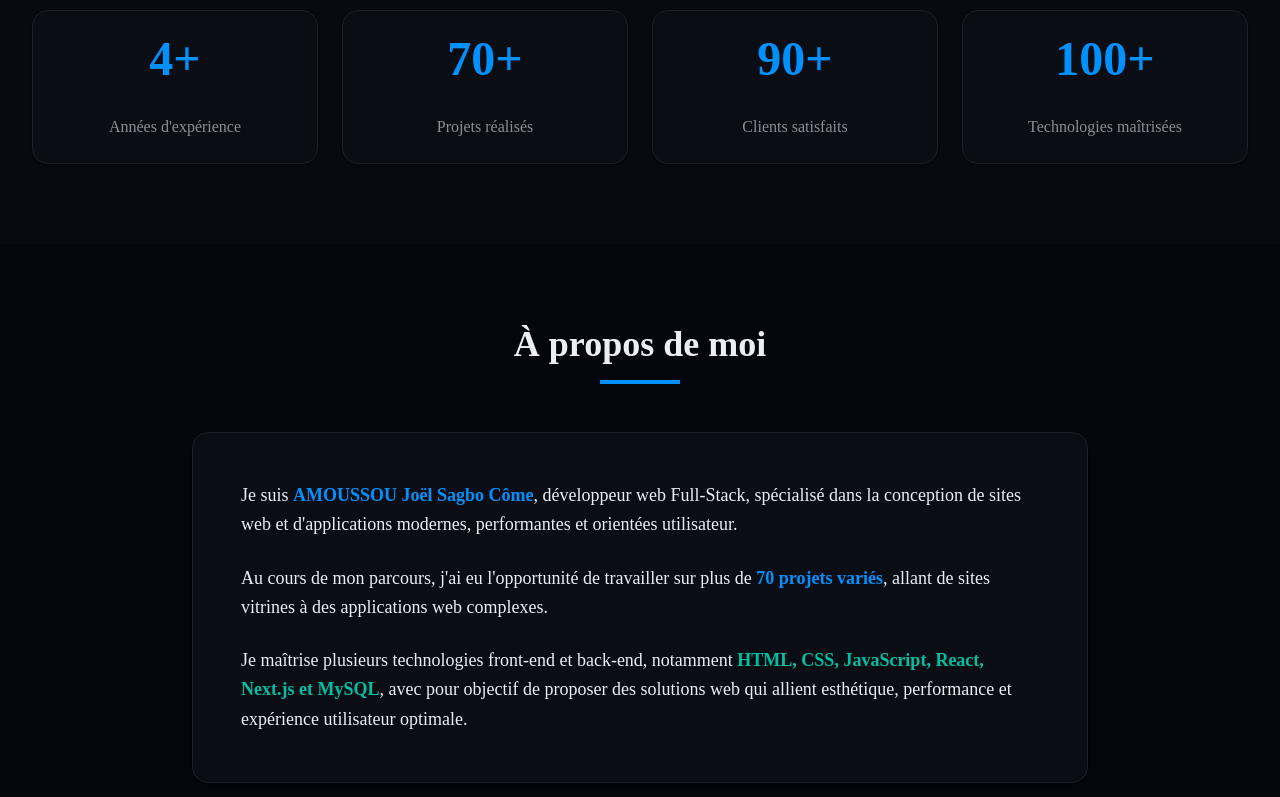
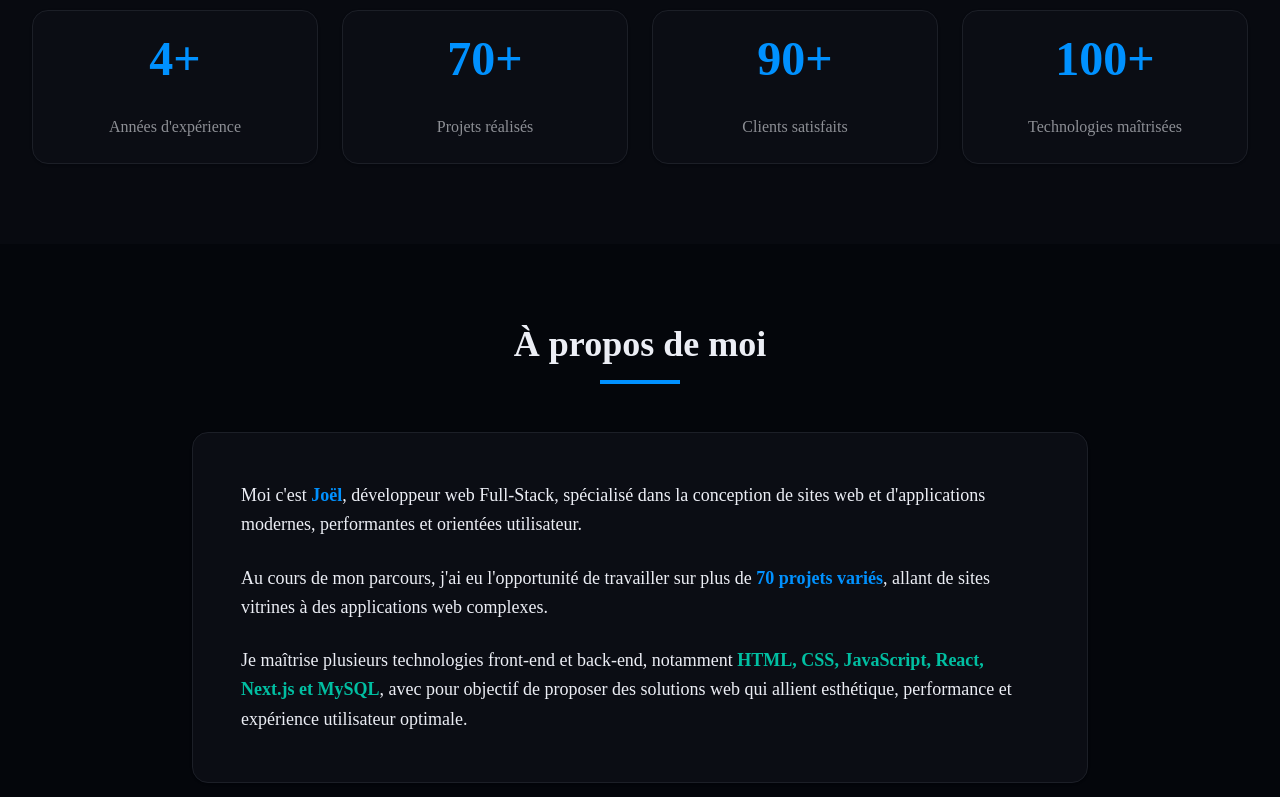
Before and after one commit to bidene/joeldev, a Next.js app: page / in a window 1280 px wide. Shown: the part 870-1667 px from the top of the page. Built offline with nearby package versions, Linux system fonts and the light colour scheme.

Commit message:
Update portfolio

```diff
--- a/components/about.tsx
+++ b/components/about.tsx
@@ -11,9 +11,9 @@ export function About() {
 
         <Card className="p-6 sm:p-8 md:p-12">
           <div className="space-y-4 sm:space-y-6 text-base sm:text-lg leading-relaxed">
-            <p>
-              Je suis <span className="text-primary font-semibold">AMOUSSOU Joël Sagbo Côme</span>, développeur web Full-Stack, spécialisé dans la conception de sites web et d'applications modernes, performantes et orientées utilisateur.
-            </p>
+          <p>
+            Moi c'est <span className="text-primary font-semibold">Joël</span>, développeur web Full-Stack, spécialisé dans la conception de sites web et d'applications modernes, performantes et orientées utilisateur.
+          </p>
 
             <p>
               Au cours de mon parcours, j'ai eu l'opportunité de travailler sur plus de{" "}
```
